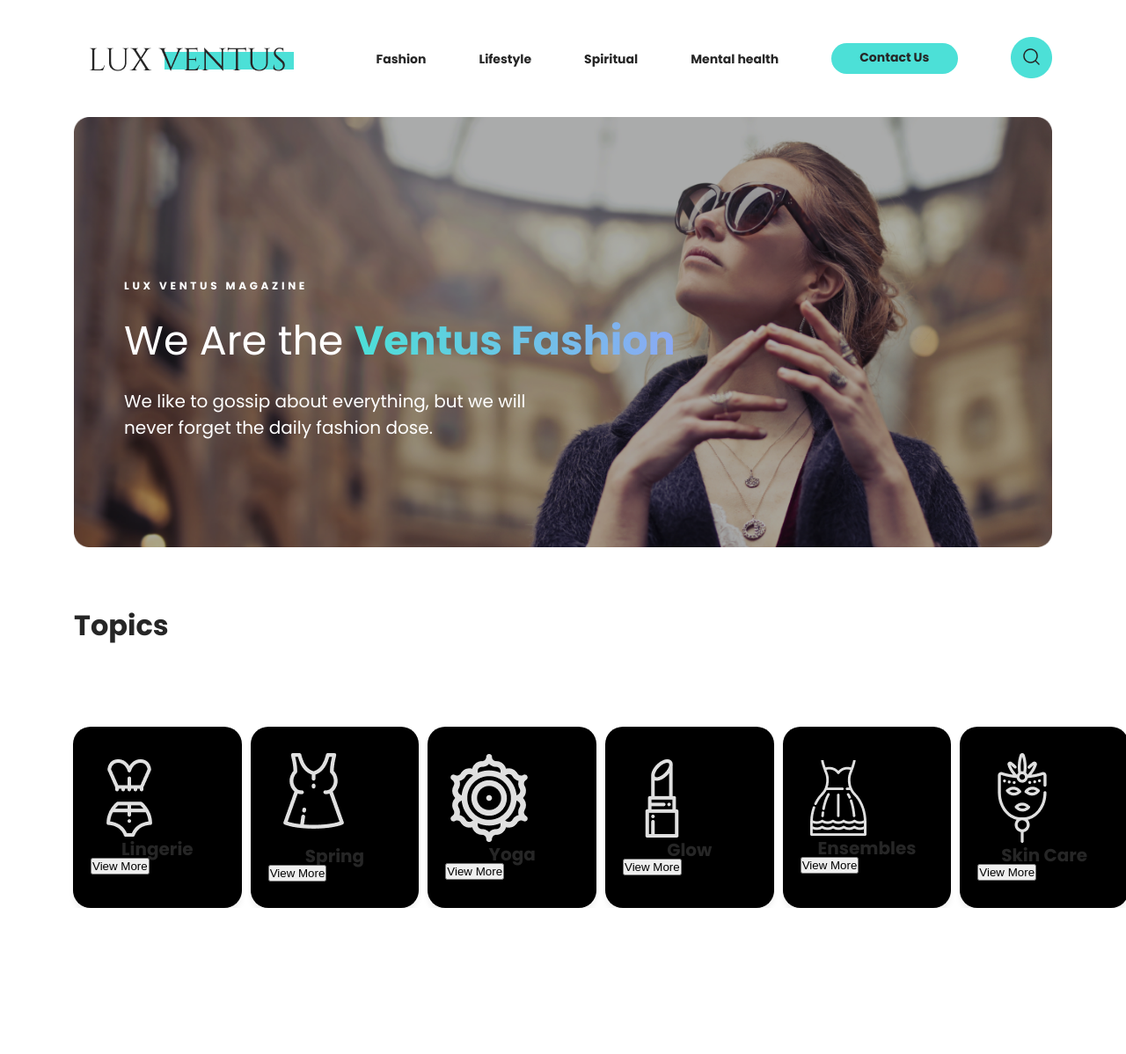
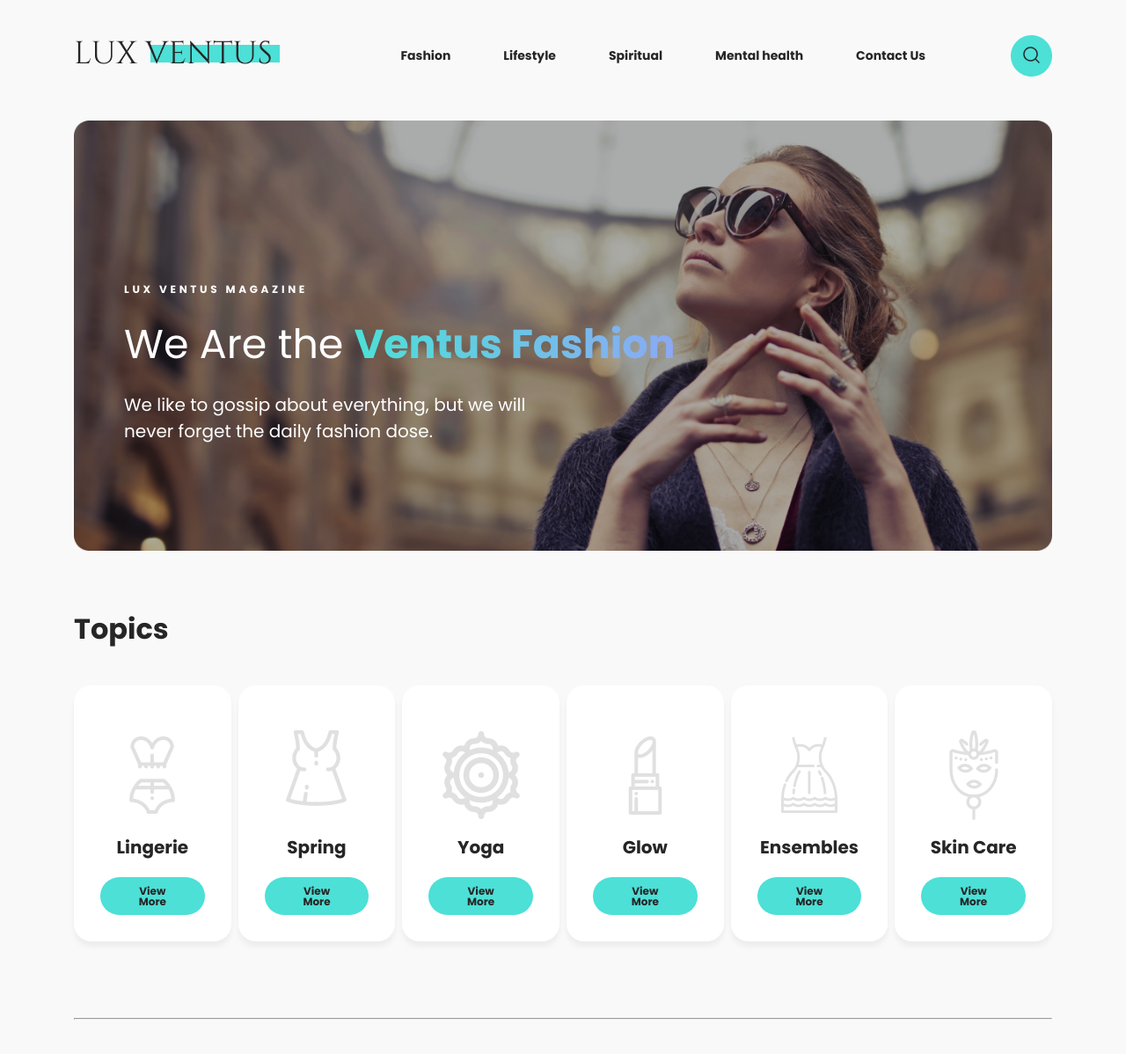
Before and after one commit to iliachelidze326/LUX-VENTUS, a plain HTML site: page index.html in a window 1280 px wide. Shown: the whole page at 88% size. Before the commit the page ends 1032 px from the top, so only its background shows below. Drawn offline with Linux system fonts and the light colour scheme.

Commit message:
section 1

```diff
--- a/index.html
+++ b/index.html
@@ -12,19 +12,22 @@
 <header>
 <div class="header"> <!--HEADER-->
     <div class="logo">
-        <img src="./assets/Component 1.png" alt="Logo">
+        <a href="./index.html">
+            <img src="./assets/Component 1.png" alt="Logo">
+        </a>
     </div>
     <div class="nav">
         <a href="#">Fashion</a>
         <a href="#">Lifestyle</a>
         <a href="#">Spiritual</a>
         <a href="#">Mental health</a>
-        <a href="#" class="cs">Contact Us</a>
-        <a href="#"><img src="assets/Component 2.png" alt="search logo"></a>
+        <a href="#">Contact Us</a>
+        <img src="assets/Component 2.png" alt="search logo">
     </div>
 </div>
 </header>
-<section> <!--SECTION-->
+<section>
+<!--SECTION-FIRST-->
 <div class="main-pic">
    <img src="assets/Mask group (3).png" alt="Main-pic">
    <div class="main-pic-text">
@@ -33,38 +36,52 @@
         <p id="p-lux2">We like to gossip about everything, but we will<br>never forget the daily fashion dose.</p>
    </div>
 </div>
+<!--SECTION-SECOND-->
 <P id="Topic">Topics</P>
-<div class="container">
+<div class="card-topic">
   <div class="card">
-    <div class="img"><img src="assets/lingerie-underwear.png" alt="logo"></div>
-    <p>Lingerie</p>
-    <button>View More</button>
+    <div class="card-photo"><img src="assets/lingerie-underwear.png" alt="logo"></div>
+    <h3>Lingerie</h3>
+    <a href="#">View More</a>
    </div>
 <div class="card">
-    <div class="img"><img src="assets/dress.png" alt="logo"></div>
-    <p>Spring</p>
-    <button>View More</button>
+    <div class="card-photo">
+        <img src="assets/dress.png" alt="logo">
+    </div>
+    <h3>Spring</h3>
+    <a href="#">View More</a>
 </div>
 <div class="card">
-    <div class="img"><img src="assets/chakra.png" alt="logo"></div>
-    <p>Yoga</p>
-    <button>View More</button>
+    <div class="card-photo">
+        <img src="assets/chakra.png" alt="logo">
+    </div>
+    <h3>Yoga</h3>
+    <a href="#">View More</a>
 </div>
 <div class="card">
-    <div class="img"><img src="assets/lipstick.png" alt="logo"></div>
-    <p>Glow</p>
-    <button>View More</button>
+    <div class="card-photo">
+        <img src="assets/lipstick.png" alt="logo">
+    </div>
+    <h3>Glow</h3>
+    <a href="#">View More</a>
 </div>
 <div class="card">
-    <div class="img"><img src="assets/dress-wedding-dress.png" alt="logo"></div>
-    <p>Ensembles</p>
-    <button>View More</button>
+    <div class="card-photo">
+        <img src="assets/dress-wedding-dress.png" alt="logo">
+    </div>
+    <h3>Ensembles</h3>
+    <a href="#">View More</a>
 </div>
 <div class="card">
-    <div class="img"><img src="assets/mask-theater.png" alt="logo"></div>
-    <p>Skin Care</p>
-    <button>View More</button>
+    <div class="card-photo">
+        <img src="assets/mask-theater.png" alt="logo">
+    </div>
+    <h3>Skin Care</h3>
+    <a href="#">View More</a>
 </div>
+</div>
+<div class="line container">
+        <hr>
 </div>
 </section>
 </body>
--- a/style.css
+++ b/style.css
@@ -5,63 +5,49 @@
     text-decoration: none;
 }
 
-body section header{
-    color:#F9F9F9;
+body{
+    background-color: #f9f9f9;
+    max-width: 1440px;
+    margin: 0 auto;
 }
 
-/*HEADER MTLIANAD*/
+/*HEADER*/
 .header{
+    padding: 37px 84px 47px 84px;
     display: flex;
     align-items: center;
     justify-content: space-between;
 }
 
-.logo{
-    width: 234px;
-    height: 49px;
-    margin: 37px 0px 47px 84px;
-    padding: 8px 16px;
-}
-/*NAVIGACIA*/
+/*Navigation*/
 .nav{
     display: flex;
     align-items: center;
-    gap: 60px;
-    margin-right: 84px;
-    font-family: "Poppins", sans-serif;
-    font-weight: 700;
-    line-height: 100%;
-    letter-spacing: 0%;
-    font-size: 14px;
-    color:#262626;
+    justify-content: center;
 }
 
 .nav a{
-    color:#262626;
-}
-
-.cs{
-    background-color:#4CE0D7;
-    width: 143.81px;
-    height: 35.95px;
-    border-color: #4CE0D7;
-    border-radius: 40px;
-    padding: 9px 32.1px 7.12px 32px;
-
+    color: #262626;
+    font-family:"Poppins", sans-serif;
+    font-weight: 700;
+    padding: 8px 30px;
+    font-size: 14px;
 }
 
 .nav a:hover {
-  border-bottom: 2px solid #4CE0D7;
-  padding-bottom: 2px;
-  transition: 0.01s;
+    background-color:#4CE0D7;
+    border-radius: 40px;
+    box-shadow: 0 0 20px #4CE0D7;
+    border-color: #4CE0D7;
+    transform: translateY(5px);
+    transition: 0.3s;
+}
+.nav img{
+    padding-left: 66.9px;
 }
 
-.cs:hover{
-    box-shadow: 0 0 20px #4CE0D7;
-    border-color: #4CE0D7;
-    transition: 0.3s;
-}
 
+/*section-one*/
 .main-pic {
   margin: 0 84px;
   position: relative;
@@ -71,7 +57,6 @@ body section header{
   width: 100%;
   object-fit: cover;
   display: block;
-  mask-repeat: no-repeat;
 }
 
 .main-pic-text{
@@ -105,7 +90,7 @@ body section header{
     color: #ffff;
 }
 
-span{
+.main-pic-text span{
     font-weight: 700;
     font-size: 46px;
     line-height: 100%;
@@ -126,7 +111,7 @@ span{
     margin-top: 19px;
     color: #ffff;
 }
-
+/*section-two*/
 #Topic{
     margin-left: 84px;
     margin-top: 73px;
@@ -134,39 +119,84 @@ span{
     font-weight: 700;
     font-size: 32px;
     line-height: 100%;
-    letter-spacing: 0%;
+
     color: #262626;
 }
 
-.container{
-    display: grid;
-    grid-template-columns: repeat(6,1fr);
-    margin-left: 83px;
-    margin-right: 84px;
-    margin-top: 99px;
+.card-topic{
+    display: flex;
     justify-content: center;
-    gap: 10px;
-    width: 100%;
-    max-width: 1200px;
-}
-.card{
-    align-content: center;
-    background-color: black;
-    border-radius: 20px;
-    padding: 30px 20px;
-    box-shadow: 0 6px 6px rgba(0, 0, 0, 0.05);
+    margin-top: 48px;
+    padding: 0 84px;
+    gap: 8px;
 }
 
-.card p{
-    color: #262626;
-    font-family: 'Poppins', sans-serif;
+.card{
+    display: flex;
+    align-items: center;
+    flex-direction: column;
+    background-color: white;
+    border-radius: 20px;
+    padding: 51px 30px 30px 30px;
+    box-shadow: 0px 6px 6px 0px #0000000d;
+}
+
+.card{
+    width: 204px;
+    height: 291px;
+}
+
+.card-photo{
+    width: 103px;
+    height: 103px;
+    display: flex;
+    align-items: center;
+    justify-content: center;
+}
+
+.card h3{
+    font-family:'poppins',sans-serif;
     font-weight: 700;
     font-size: 20px;
     line-height: 100%;
-    letter-spacing: 0%;
     text-align: center;
+    color: #262626;
 }
 
-.img{
-    justify-content: center;
+.card h3{
+    margin-top: 20px;
 }
+
+.card a{
+    margin-top: auto;
+    background-color:#4CE0D7;
+    border-radius: 40px;
+    padding: 10px 40px 9px 40px;
+
+}
+
+.card a{
+    color: #262626;
+    font-family: "Poppins",sans-serif;
+    font-weight: 700;
+    font-size: 12px;
+    line-height: 100%;
+    text-align: center;
+
+}
+.card:hover{
+    background-color:white;
+    border-radius: 40px;
+    box-shadow: 0 0 20px #4CE0D7;
+    border-color: white;
+    transform: translateY(-10px);
+    cursor: pointer;
+    transition: 0.4s;
+}
+
+.line {
+    color: #BCBCBC;
+    margin-top: 87px;
+    margin-bottom: 52px;
+    padding: 0 84px;
+}
```
